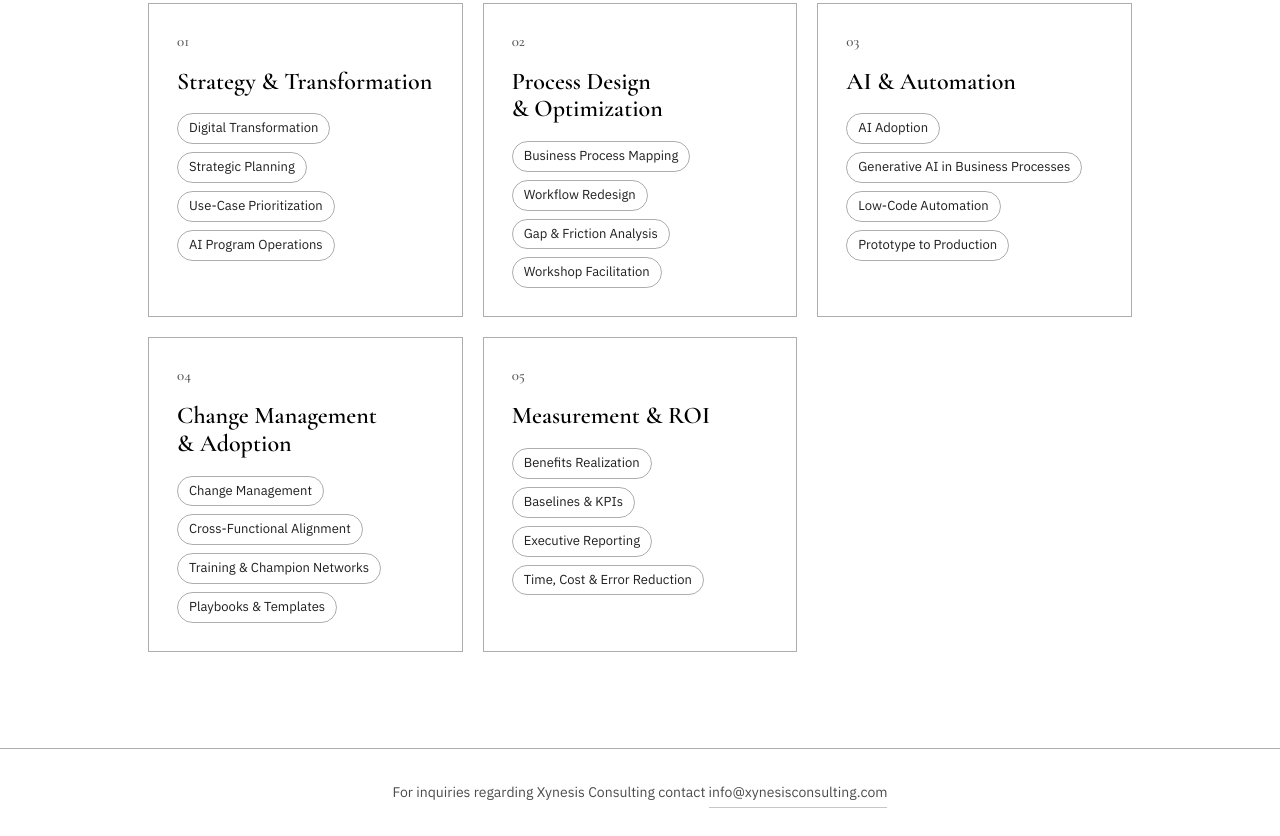
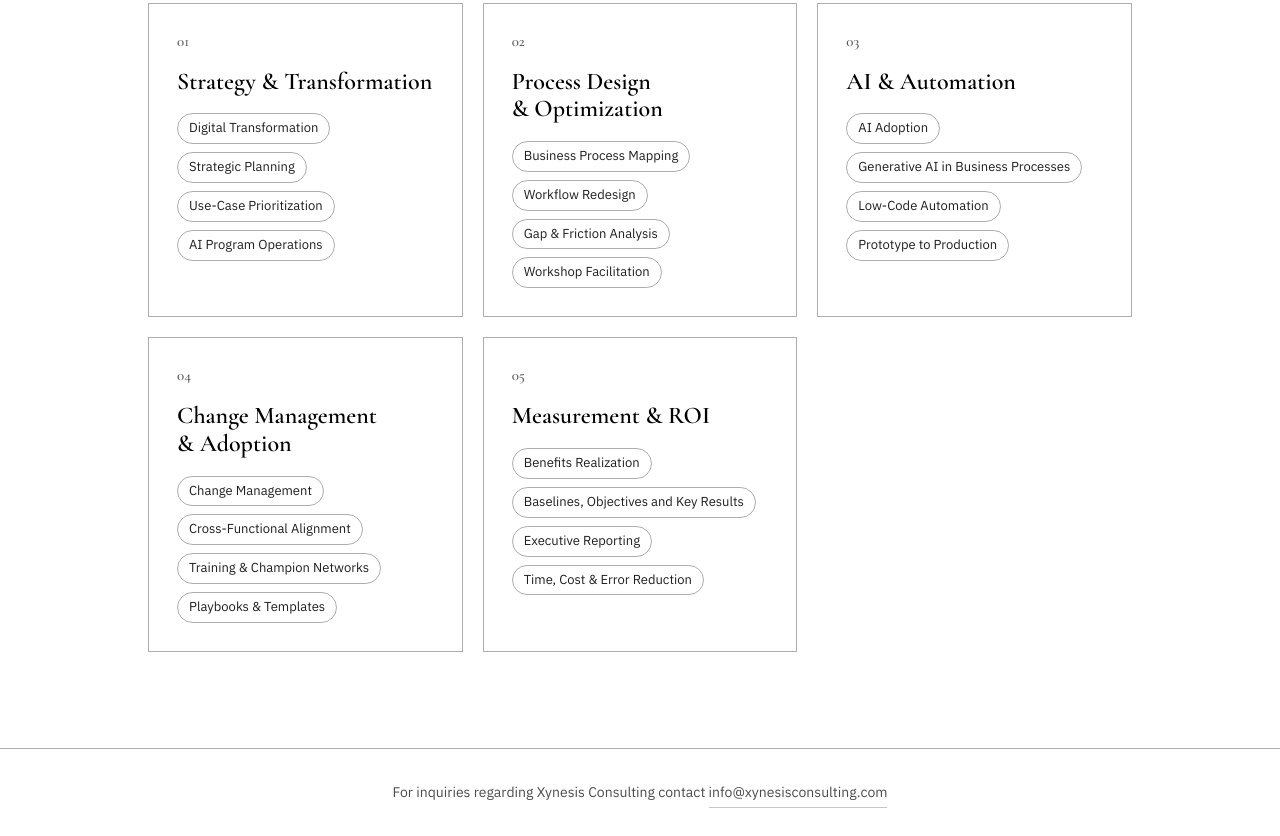
Before and after one commit to mirwhite/xynesis-site, a plain HTML site: page index.html in a window 1280 px wide. Shown: the part 546-1382 px from the top of the page. Drawn offline with nearby package versions, Linux system fonts and the light colour scheme.

Commit message:
Rename Baselines & KPIs to Baselines, Objectives and Key Results
Co-Authored-By: Claude Opus 5.5 <noreply@anthropic.com>
Claude-Session: https://claude.ai/code/session_01BuBAxM1NAEm71yviXq7rhy

```diff
--- a/index.html
+++ b/index.html
@@ -134,7 +134,7 @@
         <h3 class="serif">Measurement &amp; ROI</h3>
         <ul>
           <li>Benefits Realization</li>
-          <li>Baselines &amp; KPIs</li>
+          <li>Baselines, Objectives and Key Results</li>
           <li>Executive Reporting</li>
           <li>Time, Cost &amp; Error Reduction</li>
         </ul>
```
